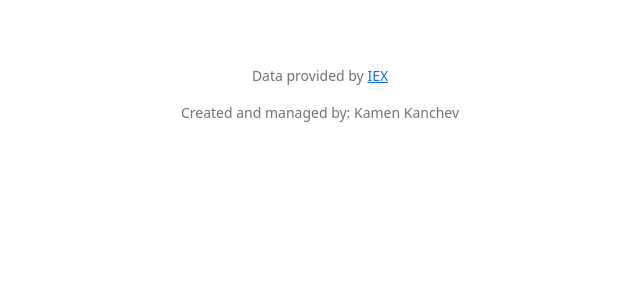
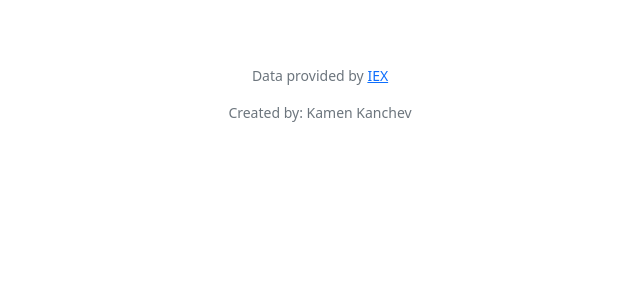
Before and after one commit to skyllex94/kk-financial, a Flask app: page /buy in a window 1280 px wide. Shown: the part 177-474 px from the top of the page, without its empty margins (320-960 px from the left). Run offline with Flask 2, Linux system fonts and the light colour scheme; a user stored in the database is signed in; some libraries are stand-ins or nearby versions.

Commit message:
footer change

```diff
--- a/templates/layout.html
+++ b/templates/layout.html
@@ -67,7 +67,7 @@
 
     <footer class="mb-5 small text-center text-muted">
         <p>Data provided by <a href="https://iexcloud.io/">IEX</a></p>
-        <p>Created and managed by: Kamen Kanchev</p>
+        <p>Created by: Kamen Kanchev</p>
     </footer>
 </body>
 
```
